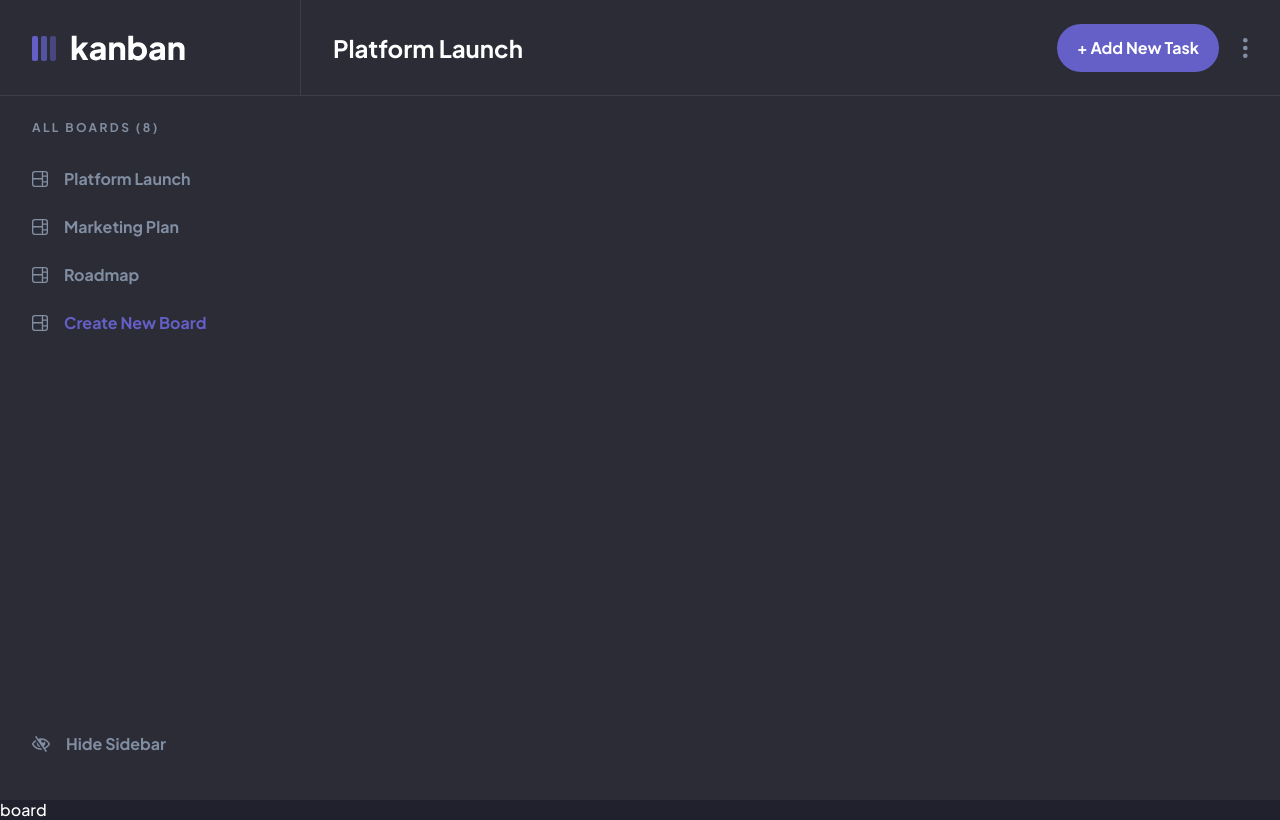
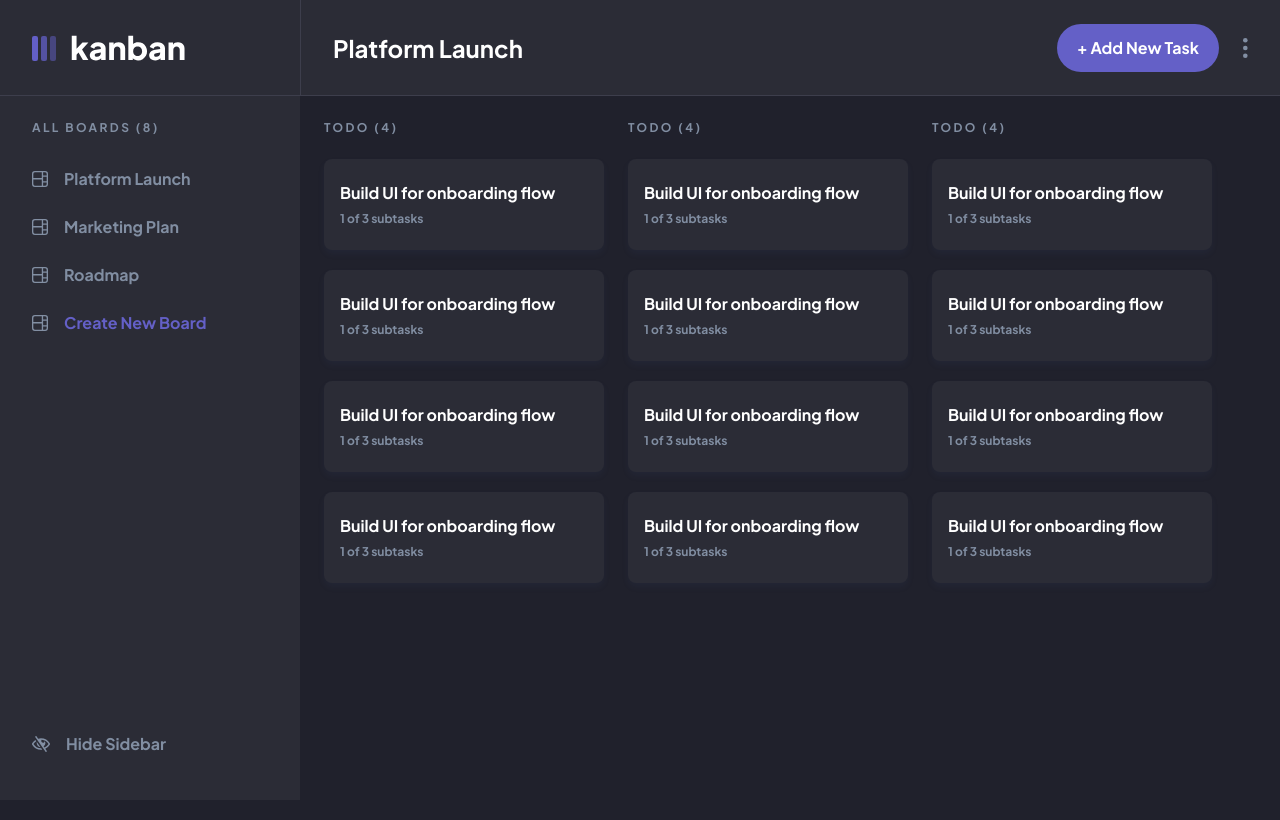
Before and after one commit to jorge00552075/kanban-task-management-app, a React (Vite) app: page / in a window 1280 px wide. Built offline with nearby package versions, Linux system fonts and the light colour scheme.

Commit message:
add board component

```diff
--- a/src/App.scss
+++ b/src/App.scss
@@ -0,0 +1,3 @@
+.appLayout {
+  display: flex;
+}
--- a/src/App.tsx
+++ b/src/App.tsx
@@ -1,13 +1,16 @@
 import Header from "./components/header/header";
 import Sidebar from "./components/sidebar/sidebar";
+import Board from "./components/board/board";
 import "./App.scss";
 
 export default function App() {
   return (
-    <div>
+    <>
       <Header />
-      <Sidebar />
-      <main>board</main>
-    </div>
+      <div className="appLayout">
+        <Sidebar />
+        <Board />
+      </div>
+    </>
   );
 }
--- /dev/null
+++ b/src/components/board/board.module.scss
@@ -0,0 +1,56 @@
+.board {
+  flex-grow: 1;
+
+  padding-top: 1.5rem;
+  padding-left: 1.5rem;
+
+  .container {
+    display: flex;
+    gap: 1.5rem;
+  }
+}
+
+.column {
+  width: 17.5rem;
+
+  .status {
+    margin-bottom: 1.5rem;
+
+    font-weight: 700;
+    font-size: var(--fs-12);
+    color: var(--text-clr-2);
+    text-transform: uppercase;
+    letter-spacing: 2.4px;
+  }
+
+  .container {
+    display: flex;
+    flex-direction: column;
+    gap: 1.25rem;
+  }
+}
+
+.task {
+  padding: 1.5rem 1rem;
+  border: none;
+  border-radius: 8px;
+  background-color: var(--bg-clr-2);
+  box-shadow: 0px 4px 6px 0px rgba(54, 78, 126, 0.1);
+  font-weight: 700;
+  color: var(--text-clr-1);
+  text-align: left;
+  cursor: pointer;
+  transition: all 300ms;
+
+  &:where(:hover, :active) {
+    .title {
+      color: var(--primary-clr);
+    }
+  }
+
+  .subtasks {
+    margin-top: 8px;
+    font-size: var(--fs-12);
+    color: var(--text-clr-2);
+  }
+}
--- /dev/null
+++ b/src/components/board/board.tsx
@@ -0,0 +1,36 @@
+import styles from "./board.module.scss";
+
+function Task() {
+  return (
+    <button className={styles.task}>
+      <p className={styles.title}>Build UI for onboarding flow</p>
+      <p className={styles.subtasks}>1 of 3 subtasks</p>
+    </button>
+  );
+}
+
+function Column() {
+  return (
+    <article className={styles.column}>
+      <h2 className={styles.status}>todo (4)</h2>
+      <div className={styles.container}>
+        <Task />
+        <Task />
+        <Task />
+        <Task />
+      </div>
+    </article>
+  );
+}
+
+export default function Board() {
+  return (
+    <div className={styles.board}>
+      <div className={styles.container}>
+        <Column />
+        <Column />
+        <Column />
+      </div>
+    </div>
+  );
+}
```
